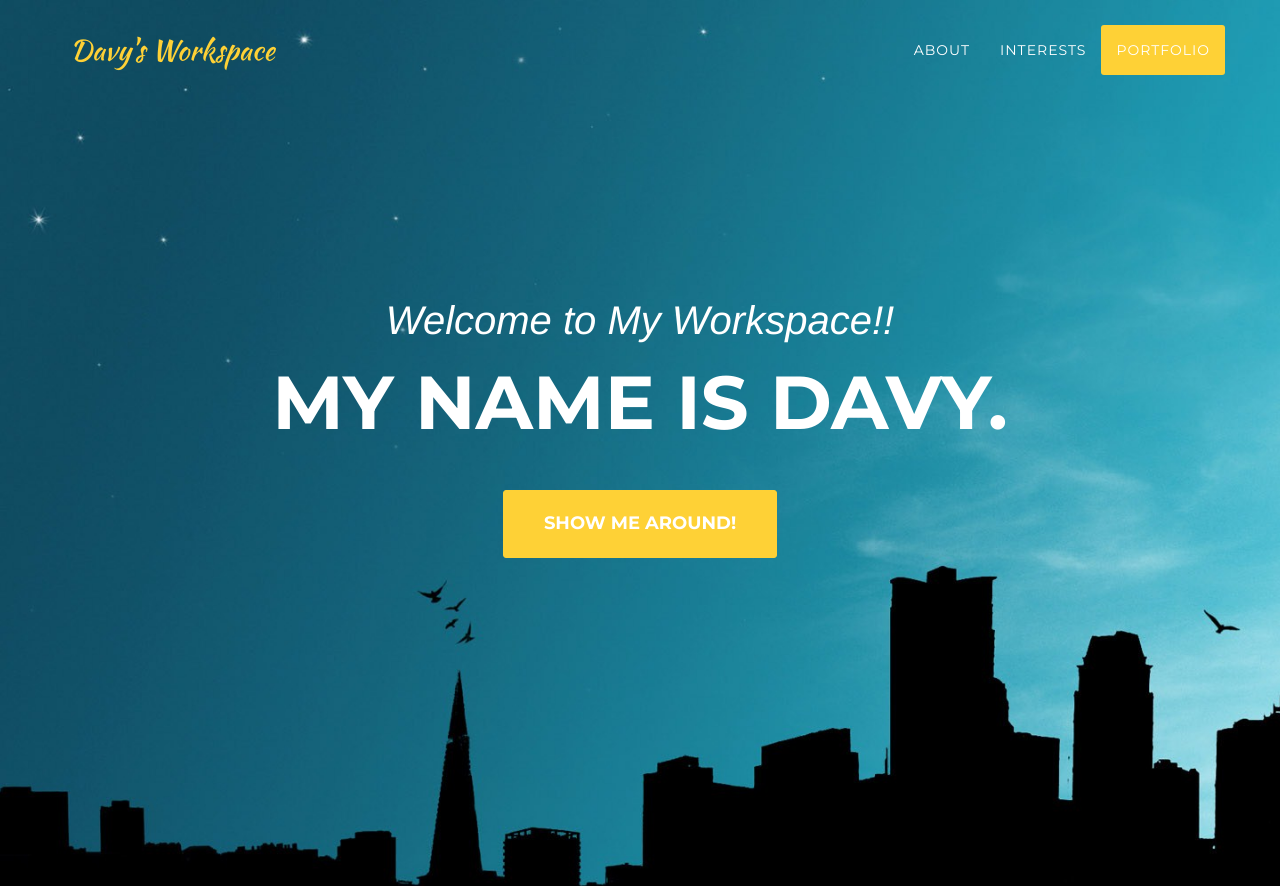
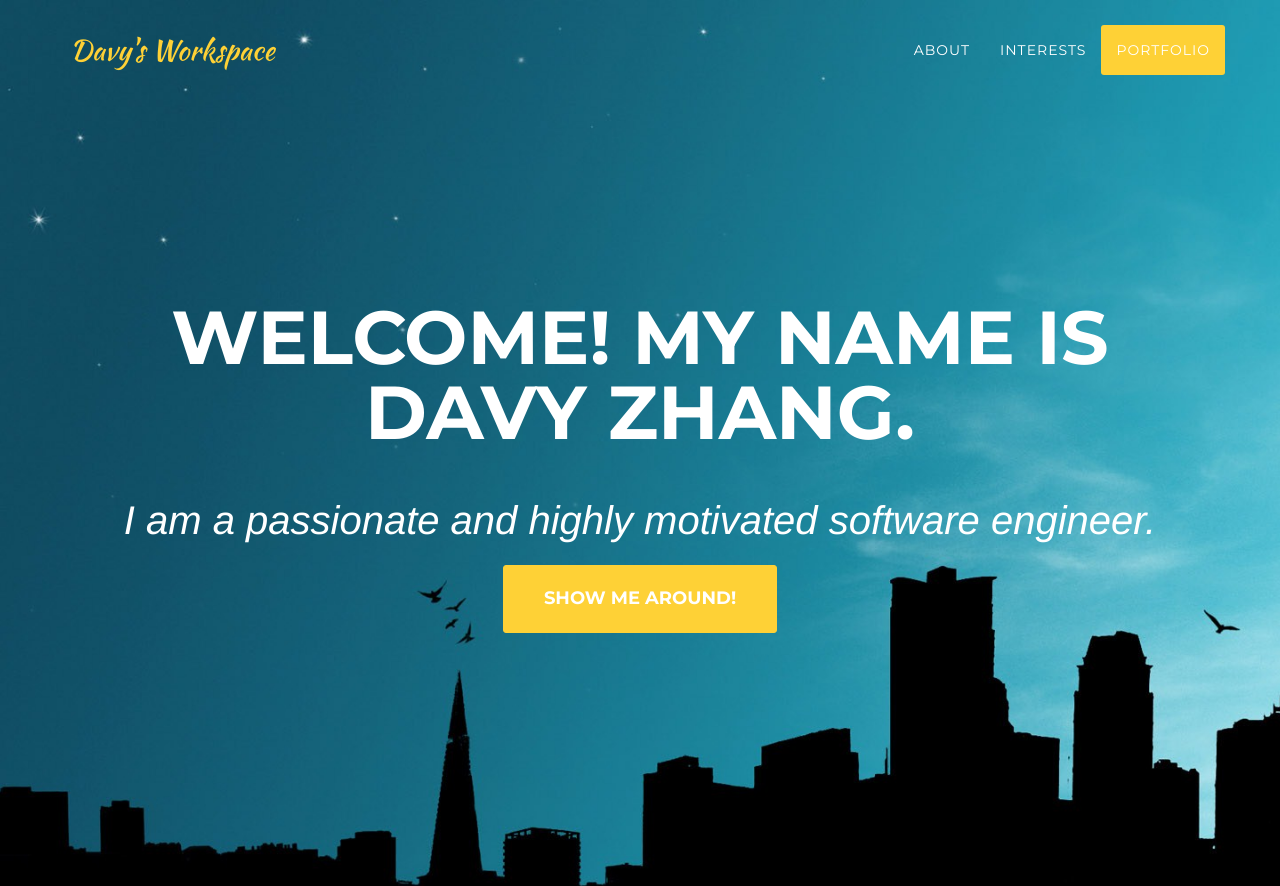
Before and after one commit to davyxzhang/davyxzhang.github.io, a plain HTML site: page index.html in a window 1280 px wide. Shown: the top 886 px of the page. Drawn offline with nearby package versions, Linux system fonts and the light colour scheme; a web font is replaced by a local one.

Commit message:
Update index.html
changing headers

```diff
--- a/index.html
+++ b/index.html
@@ -83,8 +83,8 @@
     <header>
         <div class="container">
             <div class="intro-text">
-                <div class="intro-lead-in">Welcome to My Workspace!!</div>
-                <div class="intro-heading">My name is Davy.</div>
+                <div class="intro-heading">Welcome! My name is Davy Zhang.</div>
+                <div class="intro-lead-in">I am a passionate and highly motivated software engineer.</div>
                 <a href="#about" class="page-scroll btn btn-xl">Show me around!</a>
             </div>
         </div>
```
